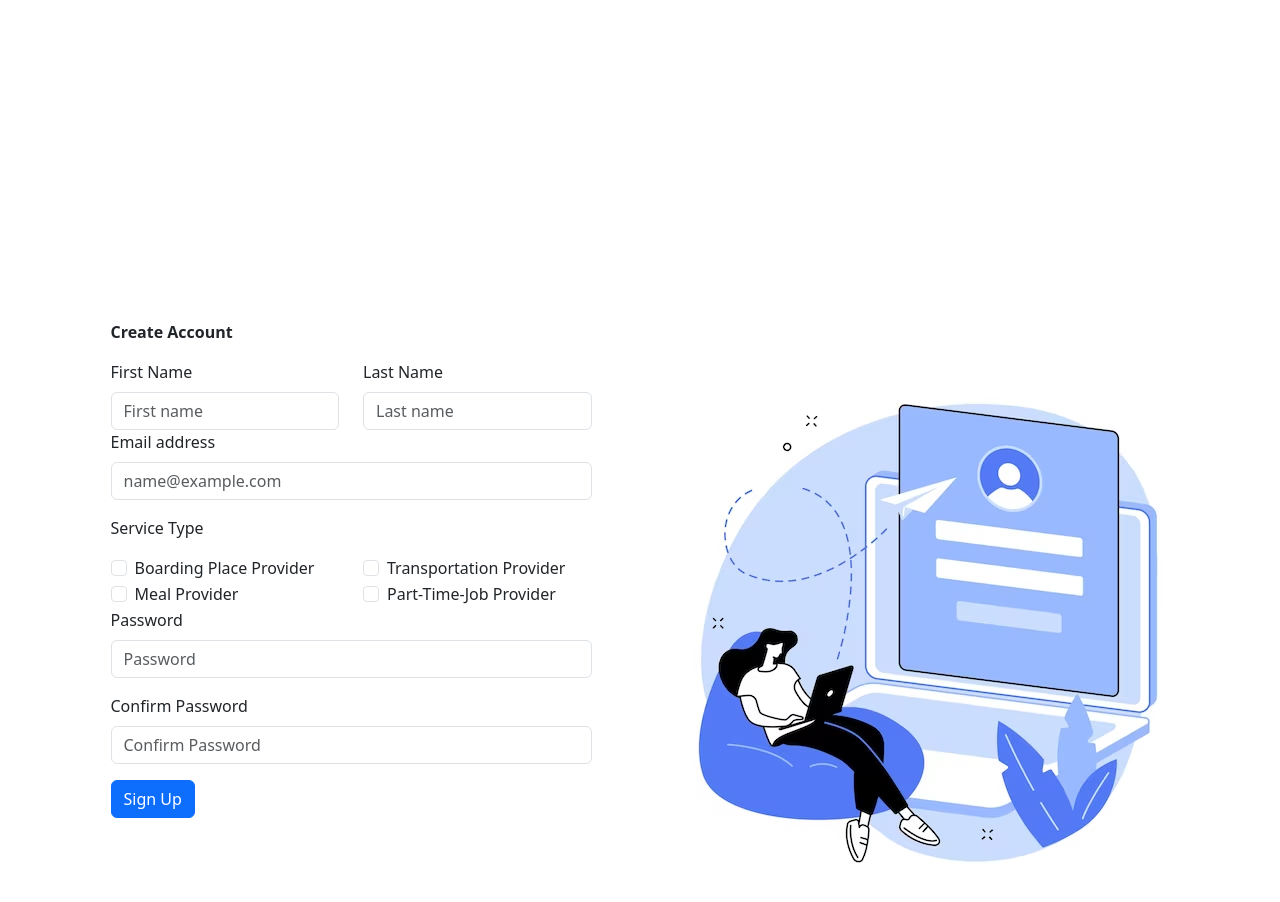
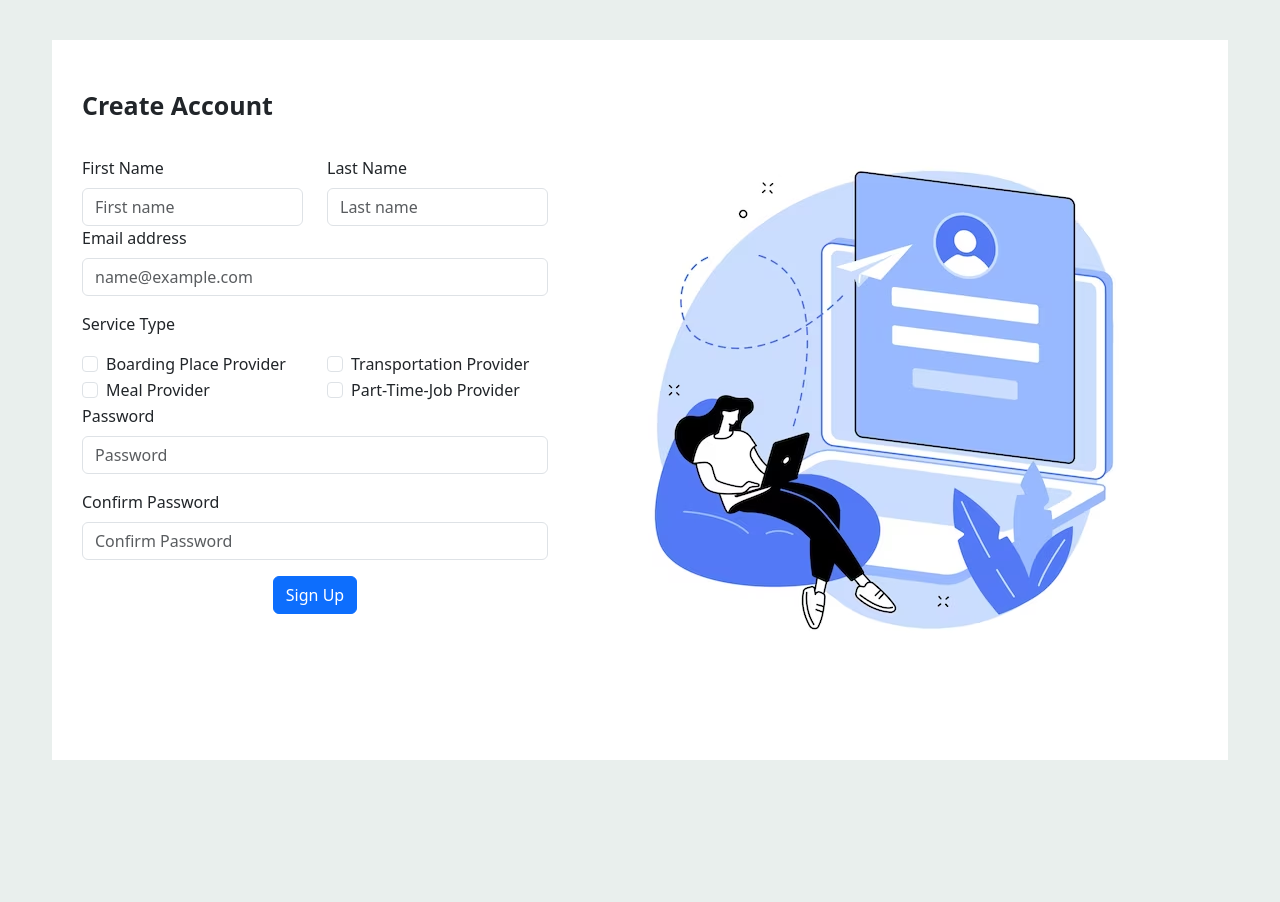
Before and after one commit to BoardngHub-Project/BoardingHub-FrontEnd, a React (Create React App) app: page / in a window 1280 px wide. Shown: the top 902 px of the page. After the commit the page ends 800 px from the top, so only its background shows below. Built offline with nearby package versions, Linux system fonts and the light colour scheme.

Commit message:
Service registration form

```diff
--- a/package.json
+++ b/package.json
@@ -9,6 +9,7 @@
     "bootstrap": "^5.3.2",
     "react": "^18.2.0",
     "react-dom": "^18.2.0",
+    "react-router-dom": "^6.17.0",
     "react-scripts": "5.0.1",
     "web-vitals": "^2.1.4"
   },
--- a/src/App.js
+++ b/src/App.js
@@ -1,4 +1,4 @@
-import CreateUser from './Pages/CreateUser';
+
 import 'bootstrap/dist/css/bootstrap.min.css';
 import ServiceProviderAccount from './Pages/ServiceProviderAccount';
 
--- a/src/Pages/CreateUser.css
+++ b/src/Pages/CreateUser.css
@@ -1,5 +1,5 @@
 body{
-    background-color: aquamarine;
+    background-color: rgb(233, 239, 237);
 }
 
 
@@ -14,6 +14,26 @@ body{
 
 .justify-content-md-center{
   position: absolute;
-  top: 40%;
+
+  background-color: #ffffff;
+  align-content: center;
+  background-size: auto;
+  top: 5%;
+  bottom: 5%;
+  left:5%;
+  right: 5%;
 
 }
+
+.large-text{
+  padding-bottom: 15px;
+  font-size: 25px;
+}
+
+.col-12{
+  align-items: center;
+}
+
+.btn{
+  align-items: center;
+}
--- a/src/Pages/ServiceProviderAccount.js
+++ b/src/Pages/ServiceProviderAccount.js
@@ -1,12 +1,13 @@
 import React from "react";
 import signup from "./Assets/signup.avif";
+import './CreateUser.css';
 
 function ServiceProviderAccount() {
   return (
     <div class="container">
       <div class="row justify-content-md-center">
         <div class="col col-lg-5">
-          <p class="text-start">
+          <p class="text-start large-text">
             <b>Create Account</b>
           </p>
           <div class="row">
@@ -118,7 +119,7 @@ function ServiceProviderAccount() {
             />
           </div>
 
-          <div class="col-12">
+          <div class="col-12 d-flex justify-content-center">
             <button class="btn btn-primary btn-block" type="submit">
               Sign Up
             </button>
```
Also changed, not shown: src/Pages/Assets/Service Provider.jpg (added), 1 other file (tests, documents, lock files or other folders).
